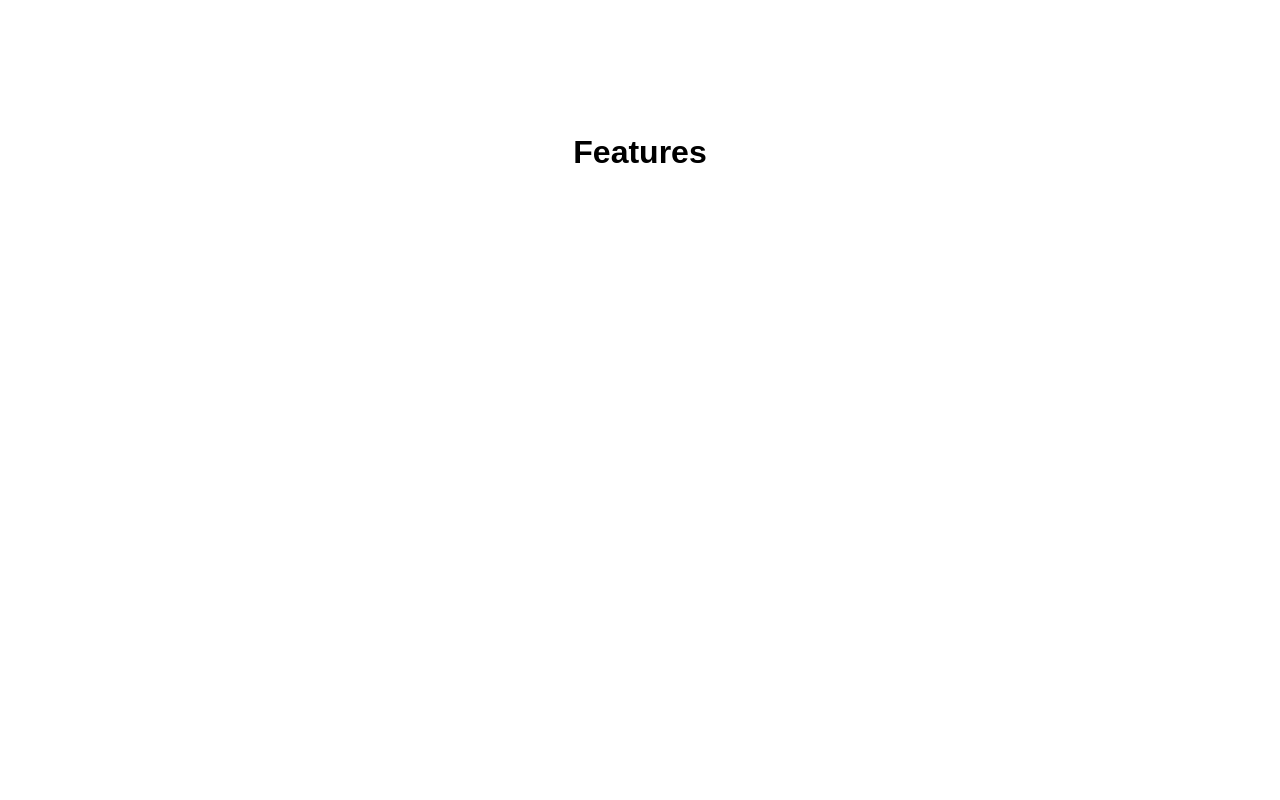
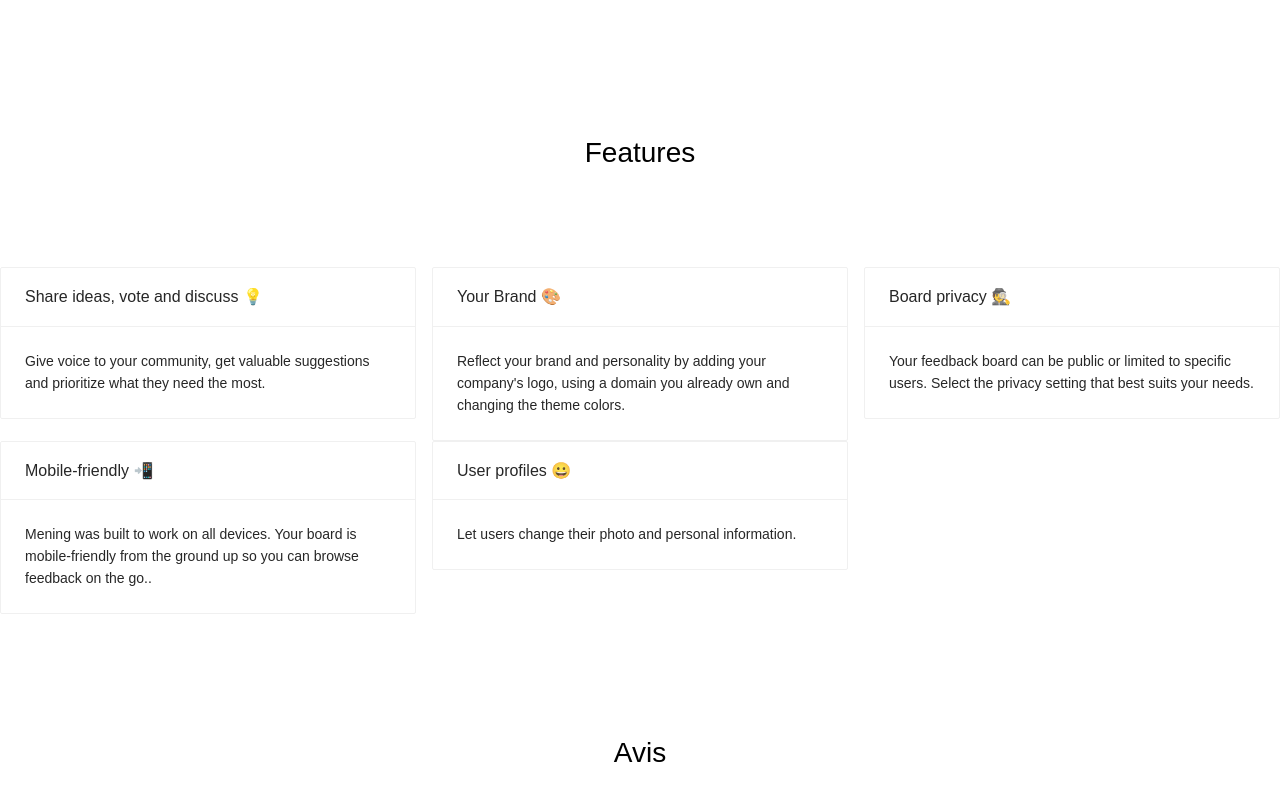
Before and after one commit to charlotte987/Mening, a React (Create React App) app in the folder reactapp/: page / in a window 1280 px wide. Shown: the part 528-1328 px from the top of the page. Before the commit the page ends 800 px from the top, so only its background shows below. Built offline with nearby package versions, Linux system fonts and the light colour scheme; the HTML template or start-up script is replaced by a standard one.

Commit message:
features homepage

```diff
--- a/reactapp/src/pages/index.js
+++ b/reactapp/src/pages/index.js
@@ -8,9 +8,11 @@ import {
   BtnLink,
   Btn,
   DivTitle,
-  PageTitle,
+  featureDiv,
 } from "../styles/StyledContent";
 import Navbar from "../components/Navbar";
+import "antd/dist/antd.css";
+import { Card, Col, Row } from "antd";
 
 const Home = () => {
   return (
@@ -30,8 +32,54 @@ const Home = () => {
 
         <HeroImage src={require("../images/build-together.jpg")} alt="logo" />
       </HeroDiv>
+
       <div>
         <DivTitle>Features</DivTitle>
+        <featureDiv>
+          <div className="site-card-wrapper">
+            <Row gutter={16}>
+              <Col span={8}>
+                <Card title="Share ideas, vote and discuss 💡" bordered={true}>
+                  Give voice to your community, get valuable suggestions and
+                  prioritize what they need the most.
+                </Card>
+              </Col>
+              <Col span={8}>
+                <Card title="Your Brand 🎨" bordered={true}>
+                  Reflect your brand and personality by adding your company's
+                  logo, using a domain you already own and changing the theme
+                  colors.
+                </Card>
+              </Col>
+              <Col span={8}>
+                <Card title="Board privacy 🕵️" bordered={true}>
+                  Your feedback board can be public or limited to specific
+                  users. Select the privacy setting that best suits your needs.
+                </Card>
+              </Col>
+            </Row>
+          </div>
+          <div className="site-card-wrapper">
+            <Row gutter={16}>
+              <Col span={8}>
+                <Card title="Mobile-friendly 📲" bordered={true}>
+                  Mening was built to work on all devices. Your board is
+                  mobile-friendly from the ground up so you can browse feedback
+                  on the go..
+                </Card>
+              </Col>
+              <Col span={8}>
+                <Card title="User profiles 😀" bordered={true}>
+                  Let users change their photo and personal information.
+                </Card>
+              </Col>
+            </Row>
+          </div>
+        </featureDiv>
+      </div>
+
+      <div>
+        <DivTitle>Avis</DivTitle>
       </div>
     </>
   );
--- a/reactapp/src/pages/pricing.js
+++ b/reactapp/src/pages/pricing.js
@@ -1,6 +1,6 @@
 import React from "react";
 import "../App.css";
-import { HeroDiv, Subtitle, PageTitle } from "../styles/StyledContent";
+import { Subtitle, PageTitle } from "../styles/StyledContent";
 import Navbar from "../components/Navbar";
 
 const Pricing = () => {
--- a/reactapp/src/styles/StyledContent.js
+++ b/reactapp/src/styles/StyledContent.js
@@ -49,7 +49,6 @@ export const Subtitle = styled.p`
 export const HeroImage = styled.img`
   width: 100%;
   height: auto;
-  // border: 1px solid grey;
   border-radius: 5px;
   max-width: 500px;
 `;
@@ -84,3 +83,9 @@ export const BtnLink = styled(Link)`
     color: #010606;
   }
 `;
+
+export const featureDiv = styled.div`
+  justify-content: center;
+  align-items: center;
+  display: flex;
+`;
```
